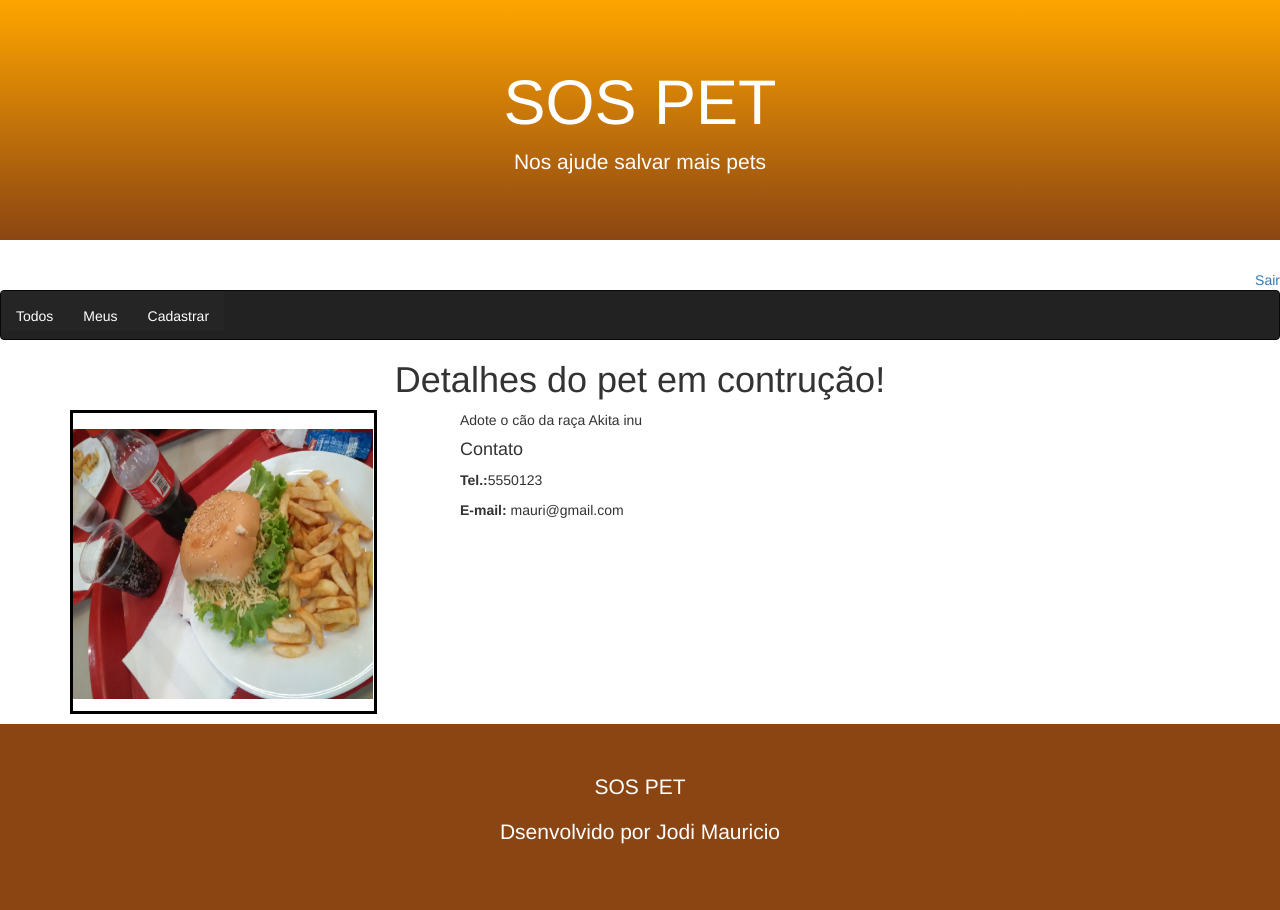
After one commit to Johthema/pets, a Django app: page /pet/detail/1 in a window 1280 px wide. The commit adds this page. Run offline with Django 3.2, Linux system fonts and the light colour scheme; data comes from the database, SQL or seed files in the repository; both versions use the stored data as it was after the commit; some libraries are stand-ins or nearby versions.

Commit message:
Atualizacao da pagina de detalhes dos animais

```diff
--- a/core/views.py
+++ b/core/views.py
@@ -13,6 +13,14 @@ from.models import Pet
 def list_all_pets(request):
     pet  = Pet.objects.filter(active=True)
     return render(request, 'list.html', {'pet':pet})
+
+def list_user_pets(request):
+    pet = Pet.objects.filter(active=True, user=request.user)
+    return render(request, 'list.html', {'pet':pet})
+
+def pet_detail(request, id):
+    pet=Pet.objects.get(active=True, id=id)
+    return render (request, 'pet.html',{'pet':pet})
 
 def login_user(request):
     return render(request, 'login.html')
--- a/sospete/urls.py
+++ b/sospete/urls.py
@@ -24,6 +24,8 @@ from . import settings
 urlpatterns = [
     path('admin/', admin.site.urls),
     path('pet/all/', views.list_all_pets),
+    path('pet/user/', views.list_user_pets),
+    path('pet/detail/<id>',views.pet_detail),
     path('login/', views.login_user),
     path('login/submit', views.submit_login),
     path('logout/', views.logout_user),
--- a/templates/model-footer.html
+++ b/templates/model-footer.html
@@ -1,6 +1,6 @@
 <p></p>
 <div class="jumbotron footer text-center" style="background-color: #8B4513;
-                                            color:white" >
+                                            color:white; margin-bottom:0">
     <p>SOS PET</p>
     <p>Dsenvolvido por Jodi Mauricio</p>
 </div>
--- a/templates/model-header.html
+++ b/templates/model-header.html
@@ -34,13 +34,14 @@
   <a href="/logout/">Sair</a>
 </div>
 
-<nav class="navbar navbar-inverse" id="menu" >
+<div id="menu">
+<nav class="navbar navbar-inverse" >
     <ul class="nav navbar-nav ml-4">
        <li class="nav-item">
-          <a class="nav-link" href="#">Todos</a>
+          <a class="nav-link" href="/pet/all/">Todos</a>
        </li>
        <li class="nav-item">
-          <a class="nav-link" href="#">Meus</a>
+          <a class="nav-link" href="/pet/user/">Meus</a>
        </li>
        <li class="nav-item">
           <a class="nav-link" href="#">Cadastrar</a>
--- a/templates/model-page.html
+++ b/templates/model-page.html
@@ -1,6 +1,7 @@
 <!DOCTYPE <!DOCTYPE html>
 <html>
     <header>
+        {% block style %}{% endblock %}
       {% include "model-header.html" %}
     </header>
 
--- /dev/null
+++ b/templates/pet.html
@@ -0,0 +1,29 @@
+{% extends "model-page.html" %}
+
+{% block content %}
+<h1 class="text-center">Detalhes do pet em contrução!</h1>
+
+<div class="container mp-4 mb-4">
+    <div class="row">
+        <div class="col-sm-4">
+            <div style="border-color: black; border-style: solid; width: 307px; height: 304px">
+                <img src="{{ pet.photo.url }}" width="300" height="270" style="margin-top: 16px">
+            </div>
+    </div>
+        <div class="col-sm-8">
+            <p>{{pet.description}}</p>
+            <h4>Contato</h4>
+            <p><b>Tel.:</b>{{pet.phone}}</p>
+            <p><b>E-mail:  </b>{{ pet.email }}</p>
+            {% if request.user == pet.user %}
+                <a href="#">
+                    <botton type="button" class="btn btn-primary">Alterar</botton>
+                </a>
+                <botton type="button" class="btn btn-danger">Excluir</botton>
+            {% endif %}
+        </div>
+
+</div>
+</div>
+
+{% endblock %}
```
Also changed, not shown: templates/list.html (+26 -6 lines), db.sqlite3.
